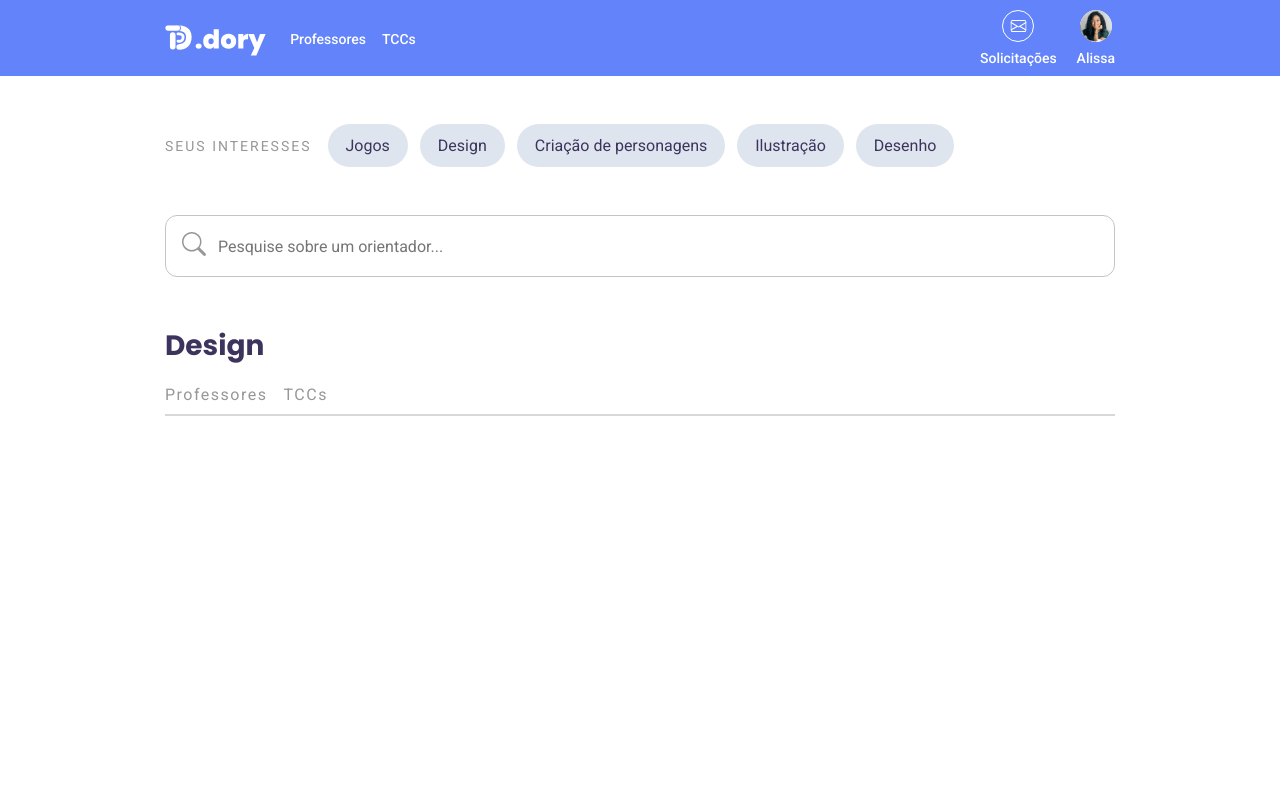
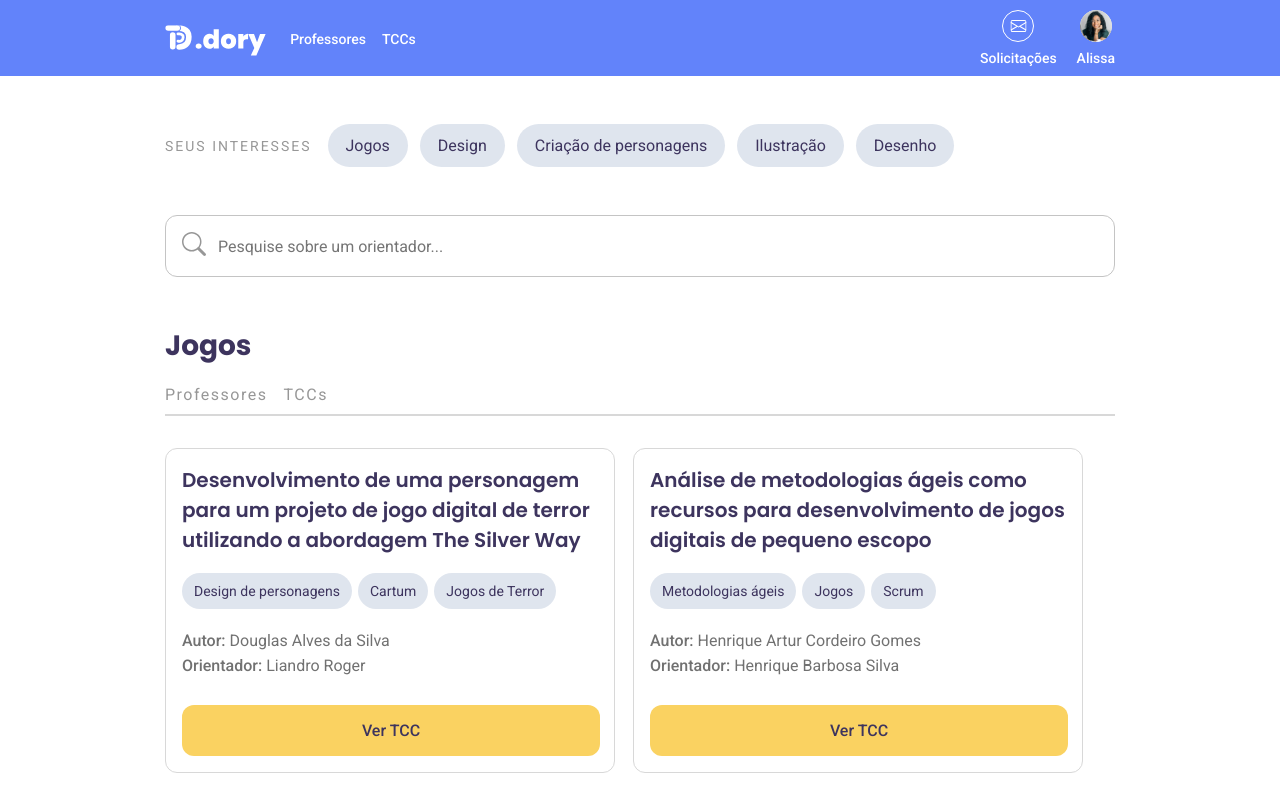
Before and after one commit to myguelangello/dory-front-end, a React (Create React App) app: page /home in a window 1280 px wide. Both pictures are taken after a click on the button "TCCs". Shown: the top 812 px of the page. Built offline with nearby package versions, Linux system fonts and the light colour scheme.

Commit message:
add menu TCCs

```diff
--- /dev/null
+++ b/src/components/CardTCC/index.js
@@ -0,0 +1,28 @@
+import React from "react";
+
+import './style.css';
+
+export default function CardTCC({ idTCC, title, aluno, professor , areas }) {
+    return (
+        <li key={idTCC} className="card" id="TCC">
+            <h2>{title}</h2>
+
+            <ul className="tags-areas">
+                {areas.map((area, index) => <li key={index} className="tag">{area}</li>)}
+            </ul>
+
+            <div className="infos">
+                <p>
+                    <strong>Autor: </strong><label>{aluno}</label>
+                </p>
+                <p>
+                    <strong>Orientador: </strong><label>{professor}</label>
+                </p>
+            </div>
+
+            <button className="yellow" type="submit">
+                Ver TCC
+            </button>
+        </li>
+    )
+}
--- /dev/null
+++ b/src/components/CardTCC/style.css
@@ -0,0 +1,71 @@
+#TCC {
+    border: 1px solid var(--gray-5);
+    border-radius: 12px;
+    padding: 16px;
+    max-width: 450px;
+
+    margin-right: 18px;
+}
+
+#TCC h2 {
+    font-size: 2.0rem;
+    font-family: 'Poppins', sans-serif;
+    font-weight: 600;
+    color: var(--black-purple);
+}
+
+#TCC .infos p {
+    margin-bottom: 6px;
+}
+
+#TCC .infos strong, #TCC .infos label {
+    color: var(--gray-2);
+    font-family: 'Roboto', sans-serif;
+    font-size: 1.6rem;
+}
+
+#TCC .infos strong {
+    font-weight: 500;
+}
+
+#TCC .infos label {
+    font-weight: 400;
+}
+
+#TCC .tags-areas {
+    list-style: none;
+    display: flex;
+    flex-wrap: wrap;
+
+    margin-top: 18px;
+    margin-bottom: 12px;
+}
+
+#TCC .tags-areas .tag {
+    background: var(--blue-light);
+    color: var(--black-purple);
+    padding: 10px 12px;
+    border-radius: 36px;
+    font-size: 1.4rem;
+    margin-bottom: 10px;
+    margin-right: 6px;
+}
+
+#TCC .yellow {
+    background: var(--yellow);
+    border: 0;
+    border-radius: 12px;
+    width: 418px;
+
+    margin-top: 24px;
+    padding: 16px 0;
+    font-size: 1.6rem;
+
+    font-weight: 500;
+    color: var(--black-purple);
+}
+
+#TCC .yellow:hover {
+    background: var(--yellow-hover);
+    cursor: pointer;
+}
--- /dev/null
+++ b/src/components/MenuTCCs/index.js
@@ -0,0 +1,20 @@
+import React from "react";
+import CardTCC from "../CardTCC";
+
+import './style.css';
+
+export default function MenuTCCs({ status, TCCs }) {
+    return (
+        <ul className="cards">
+            {status && TCCs.map(TCC => (
+                <CardTCC
+                    idTCC={TCC.id}
+                    title={TCC.title}
+                    aluno={TCC.aluno}
+                    professor={TCC.professor}
+                    areas={TCC.areas}
+                />
+            ))}
+        </ul>
+    )
+}
--- /dev/null
+++ b/src/components/MenuTCCs/style.css
@@ -0,0 +1,6 @@
+.cards {
+    margin-top: 16px;
+    display: flex;
+    flex-direction: row;
+    list-style: none;
+}
--- a/src/pages/Home.js
+++ b/src/pages/Home.js
@@ -2,9 +2,9 @@ import React, { useState } from "react";
 import { Link } from "react-router-dom";
 
 import NavBarGlobal from "../components/NavBarGlobal";
-import CardProfessor from "../components/CardProfessor";
 import ButtonNav from "../components/ButtonNav";
 import MenuProfessores from "../components/MenuProfessores";
+import MenuTCCs from "../components/MenuTCCs";
 
 import search from '../assets/icons/search-gray.svg';
 
@@ -64,6 +64,27 @@ export function Home() {
         }
     ]
 
+    const listTCCs = [
+        {
+            id: 0,
+            title: "Desenvolvimento de uma personagem para um projeto de jogo digital de terror utilizando a abordagem The Silver Way",
+            aluno: "Douglas Alves da Silva",
+            professor: "Liandro Roger",
+            areas: [
+                'Design de personagens', 'Cartum', 'Jogos de Terror'
+            ]
+        },
+        {
+            id: 1,
+            title: "Análise de metodologias ágeis como recursos para desenvolvimento de jogos digitais de pequeno escopo",
+            aluno: "Henrique Artur Cordeiro Gomes",
+            professor: "Henrique Barbosa Silva",
+            areas: [
+                'Metodologias ágeis', 'Jogos', 'Scrum'
+            ]
+        },
+    ]
+
     return (
         <div>
             <NavBarGlobal />
@@ -91,7 +112,7 @@ export function Home() {
 
                 <div className="resultados-container">
                     <div className="item-resultado">
-                        <h1>{interesses[1]}</h1>
+                        <h1>{interesses[0]}</h1>
 
                         <div className="nav-filtros">
                             <ButtonNav
@@ -110,6 +131,11 @@ export function Home() {
                             status={professores}
                             professores={listProfessores}
                         />
+
+                        <MenuTCCs
+                            status={TCCs}
+                            TCCs={listTCCs}
+                        />
                     </div>
                 </div>
             </section>
```
